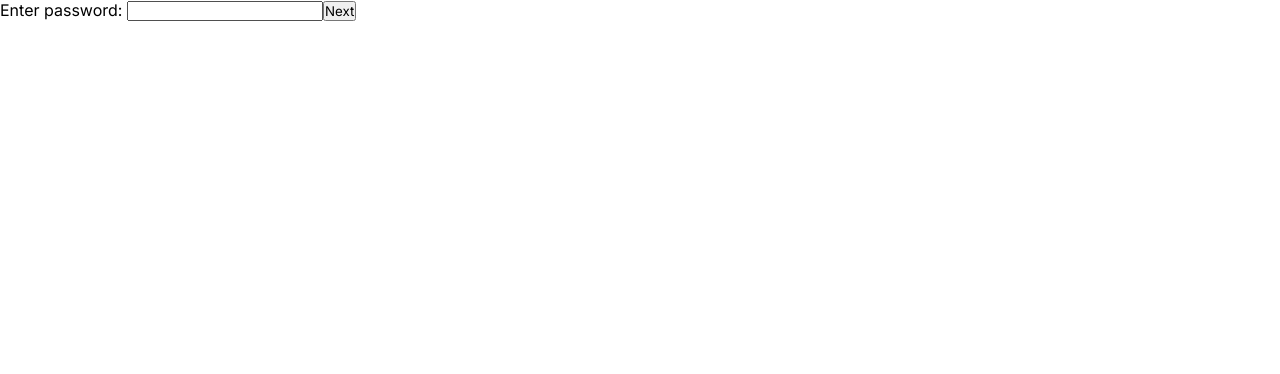
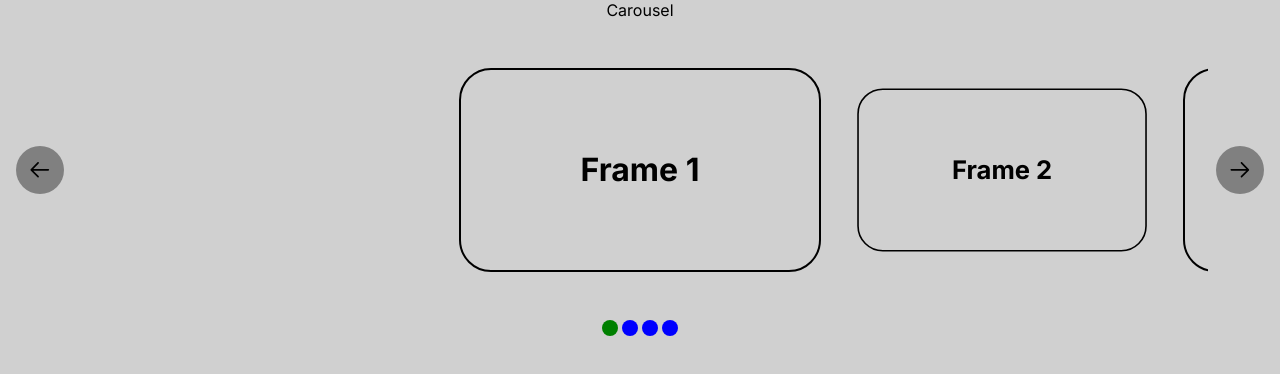
Before and after one commit to include-davis/leads-onboarding-2024, a Next.js app: page /day2 in a window 1280 px wide. Shown: the top 374 px of the page. Built offline with nearby package versions, Linux system fonts and the light colour scheme.

Commit message:
carousel framework implemented

```diff
--- a/app/(pages)/_styles/day2/page.module.scss
+++ b/app/(pages)/_styles/day2/page.module.scss
@@ -0,0 +1,92 @@
+.main_container {
+    width: 100%;
+    height: 100vh;
+    display: flex;
+    flex-direction: column;
+    align-items: center;
+    gap: 48px;
+    background-color: var(--color-gray);
+}
+
+.title {
+    color: black;
+}
+
+.window_container {
+    width: 100%;
+    display: flex;
+    flex-direction: row;
+    align-items: center;
+    justify-content: space-between;
+    padding: 0px 16px;
+    gap: 8px;
+
+
+}
+
+.arrow {
+    height: 48px;
+    aspect-ratio: 1;
+    background-color: gray;
+    border-radius: 24px;
+    border: none;
+    flex-grow: 0;
+
+    text-align: center;
+    font-size: 1.6rem;
+    color: black;
+
+    display: flex;
+    align-items: center;
+    justify-content: center;
+}
+
+.viewport {
+    padding: 0 31%;
+    flex-grow: 1;
+    overflow: hidden;
+
+}
+
+.content_belt {
+
+    width: 100%;
+    display: flex;
+    flex-direction: row;
+    transition: all 0.3s ease;
+
+}
+
+.frame {
+    width: 100%;
+    flex-shrink: 0;
+    aspect-ratio: calc(16.0/9.0);
+    display: flex;
+    justify-content: center;
+    align-items: center;
+    border: 2px solid #000;
+    border-radius: 32px;
+    transition: transform 0.3s ease;
+
+}
+
+.frame_content {
+    color: var(--color-black);
+}
+
+.dots {
+    display: flex;
+    flex-direction: row;
+    gap: 4px;
+}
+
+.dot {
+    width: 16px;
+    aspect-ratio: 1;
+    border-radius: 8px;
+    background-color: blue;
+}
+
+.dot.active {
+    background-color: green;
+}
--- a/app/(pages)/day2/page.jsx
+++ b/app/(pages)/day2/page.jsx
@@ -2,49 +2,64 @@
 import Image from "next/image";
 import styles from "../_styles/day2/page.module.scss";
 import { useState, useEffect, useRef, useContext} from 'react';
+import { RxArrowLeft, RxArrowRight } from 'react-icons/rx'
 
 export default function Day2() {
+    const data = ['Frame 1', 'Frame 2', 'Frame 3', 'Frame 4'];
+    const [activeIndex, setActiveIndex] = useState(0)
+    const subtractIndex = () => {
+      setActiveIndex((activeIndex + data.length - 1) % data.length)
+    }
 
-    const [password, setPassword] = useState('');
-    const [counter, setCounter] = useState(0);
-    //const counter = useRef(0);
-
-    const updatePassword = (e) => {
-        setPassword(e.target.value);
-    };
-
-    const incrementCounter = () => {
-        setCounter(counter+1);
-    };
-
-   /*  const incrementCounter = () => {
-        counter.current += 1;
-    } */
+    const addIndex = () => {
+      setActiveIndex((activeIndex + 1) % data.length)
+    }
 
     return (
       <div className={styles.main_container}>
-        {counter == 0 &&
-            (<label>
-                Enter password: <input value={password} onChange={updatePassword}/>
-            </label>)
-        }
-        {counter == 1 &&
-            (<label>
-                Enter password again (2 tries left): <input value={password} onChange={updatePassword}/>
-            </label>)
-        }
-        {counter == 2 &&
-            (<label>
-                Enter password again (final attempt): <input value={password} onChange={updatePassword}/>
-            </label>)
-        }
-
-        {counter < 3 ?
-            (<button onClick={incrementCounter}>Next</button>) : (<button disabled>Next</button>)
-        }
-
-
-
+        <div className={styles.title}>
+          Carousel
+        </div>
+        <div className={styles.window_container}>
+          <button className={styles.arrow} onClick={subtractIndex}>
+            <RxArrowLeft/>
+          </button>
+          <div className={styles.viewport}>
+            <div
+              className={styles.content_belt}
+              style={{transform: `translateX(calc(${-activeIndex} * 100%))`}}
+              >
+              {data.map((frame, index) => {
+                            return (
+                                <div
+                                    key={index}
+                                    className={styles.frame}
+                                    style={{ transform: (Math.abs(index - activeIndex) === 1 ||
+                                      (index === 0 && activeIndex === data.length - 1) ||
+                                      (index === data.length - 1 && activeIndex === 0)) ? 'scale(0.8)' : 'scale(1)' }}
+                                >
+                                    <h1 className={styles.frame_content}>{frame}</h1>
+                                </div>
+                            );
+                        })}
+            </div>
+          </div>
+          <button className={styles.arrow} onClick={addIndex}>
+            <RxArrowRight/>
+          </button>
+        </div>
+        <div className={styles.dots}>
+          { data.map((frame, index) => {
+              return (
+                <div
+                  key={index}
+                  className={`${styles.dot} ${activeIndex === index ? styles.active: null}`}
+                  onClick={() => setActiveIndex(index)}
+                ></div>
+              )
+            })
+          }
+        </div>
       </div>
-    )
-}
+    );
+  }
--- a/app/(pages)/globals.scss
+++ b/app/(pages)/globals.scss
@@ -15,6 +15,9 @@
   --color-gray: #D0D0D0;
   --color-purple: #3C257E;
   --color-gradient-purple: #372860;
+  --color-black: #000000;
+
+
 
   //fonts
   --font-family-inter: "Inter", sans-serif;
```
Also changed, not shown: app/(pages)/day2/practice.jsx (added, +50 -0 lines).
